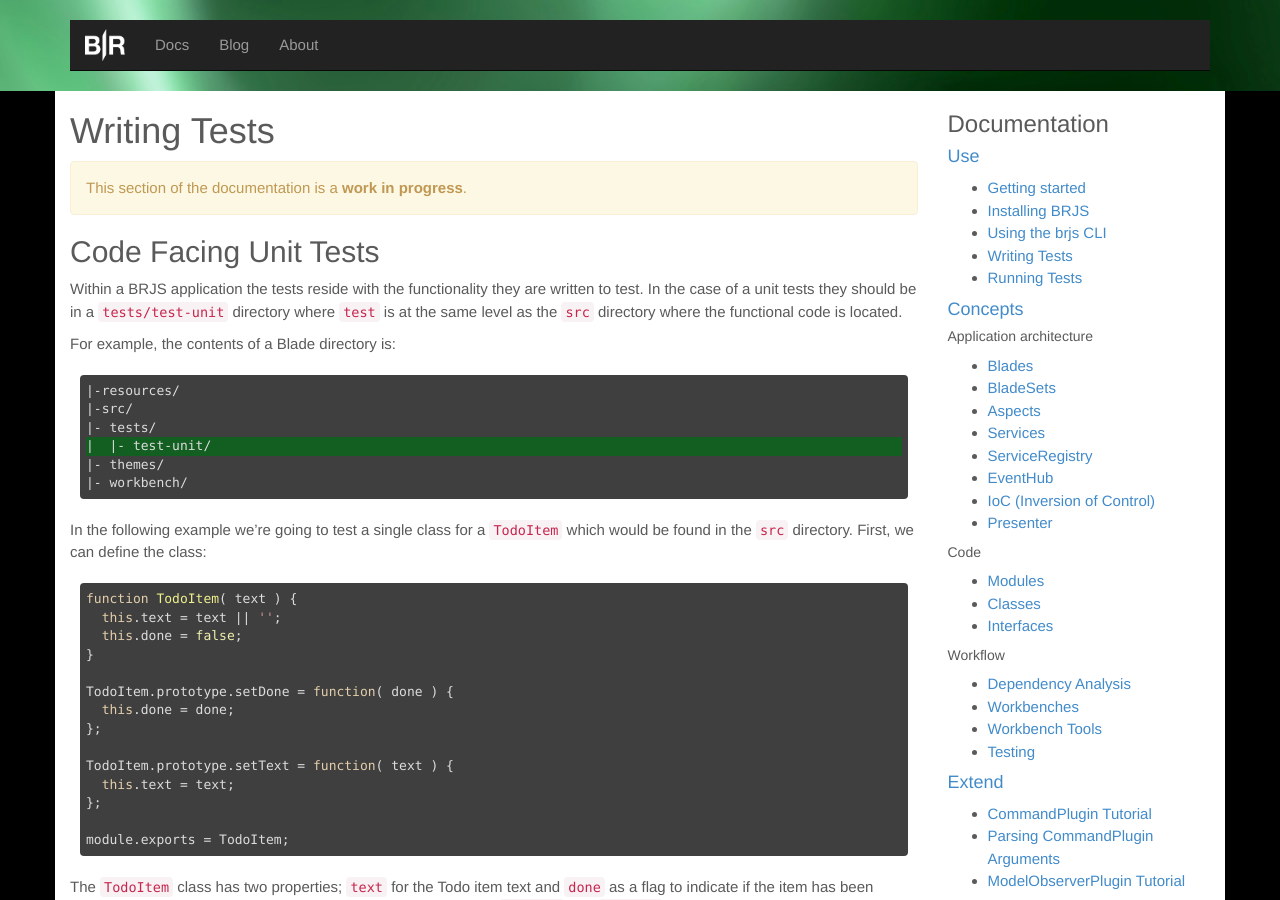
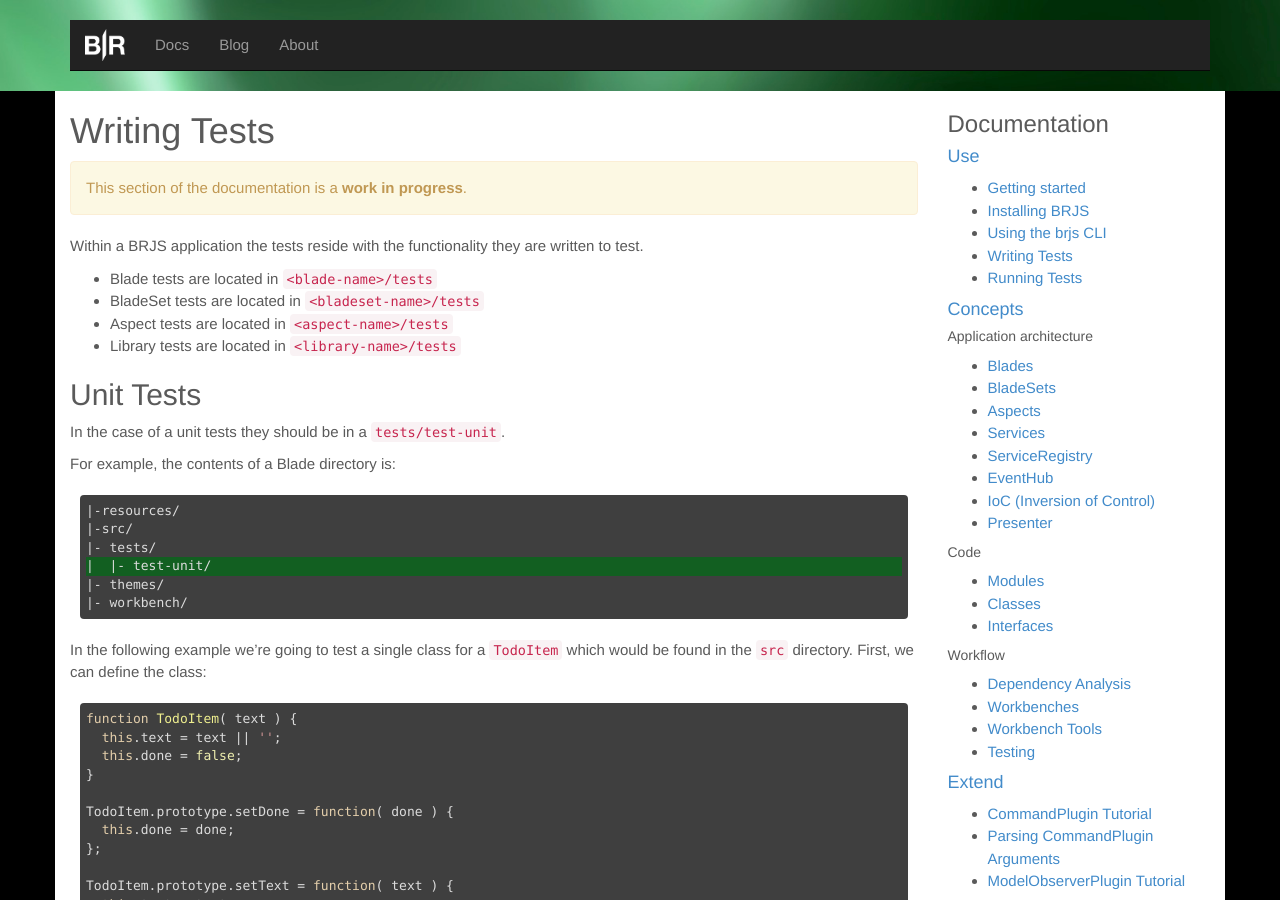
Before and after one commit to BladeRunnerJS/brjs-site, a Jekyll site: the page built from docs/use/writing_tests.md, in a window 1280 px wide and 900 px high. Built offline with Jekyll 4.4.1, drawn with Linux system fonts in a browser that asks for light colours; Markdown is read by kramdown in place of the engine named in the settings.

Commit message:
Clarifying location of tests

```diff
--- a/docs/use/writing_tests.md
+++ b/docs/use/writing_tests.md
@@ -4,9 +4,16 @@ title: Writing Tests
 permalink: /docs/use/writing_tests/
 ---
 
-## Code Facing Unit Tests
+Within a BRJS application the tests reside with the functionality they are written to test.
 
-Within a BRJS application the tests reside with the functionality they are written to test. In the case of a unit tests they should be in a `tests/test-unit` directory where `test` is at the same level as the `src` directory where the functional code is located.
+* Blade tests are located in `<blade-name>/tests`
+* BladeSet tests are located in `<bladeset-name>/tests`
+* Aspect tests are located in `<aspect-name>/tests`
+* Library tests are located in `<library-name>/tests`
+
+## Unit Tests
+
+In the case of a unit tests they should be in a `tests/test-unit`.
 
 For example, the contents of a Blade directory is:
 
```
